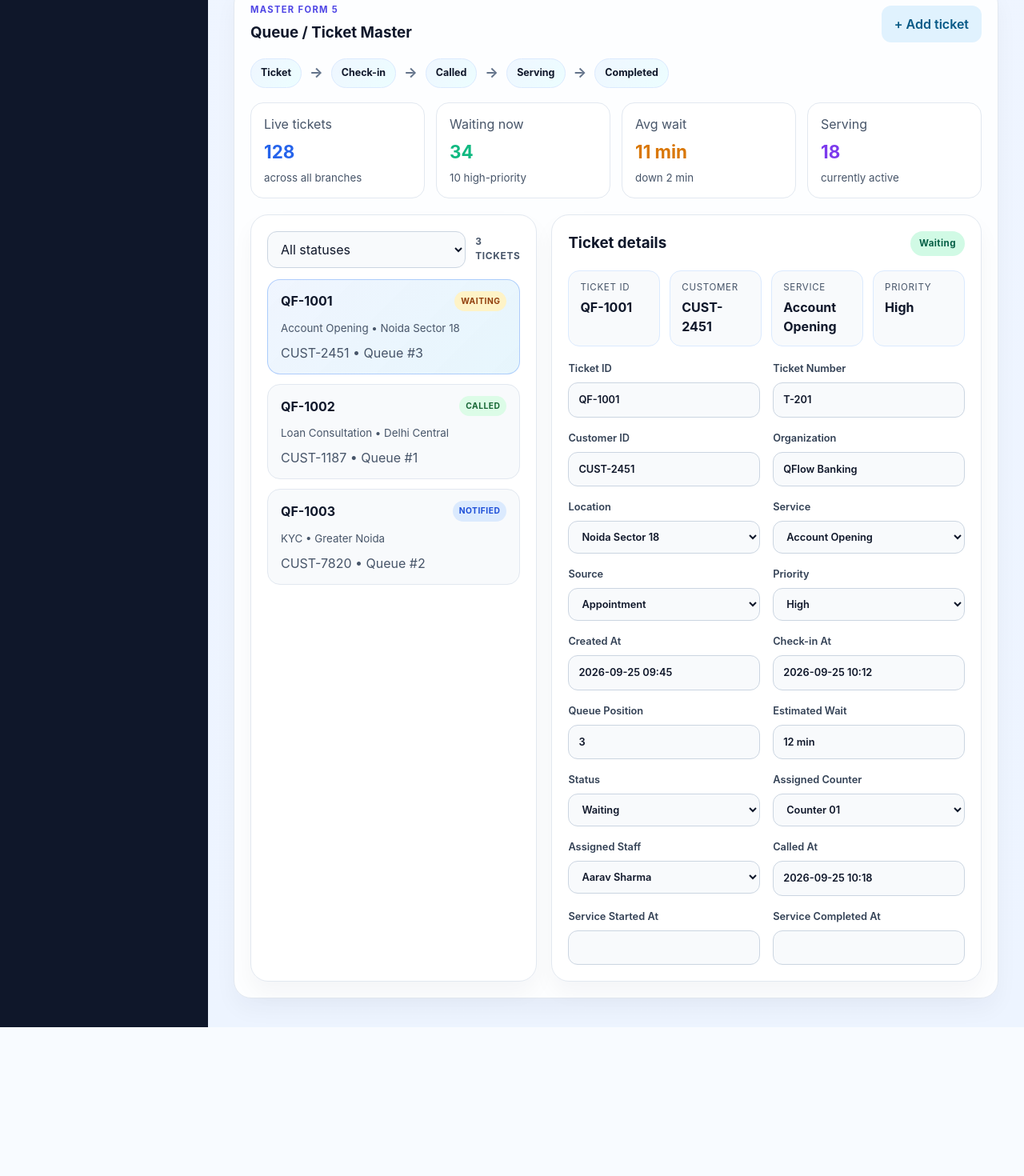
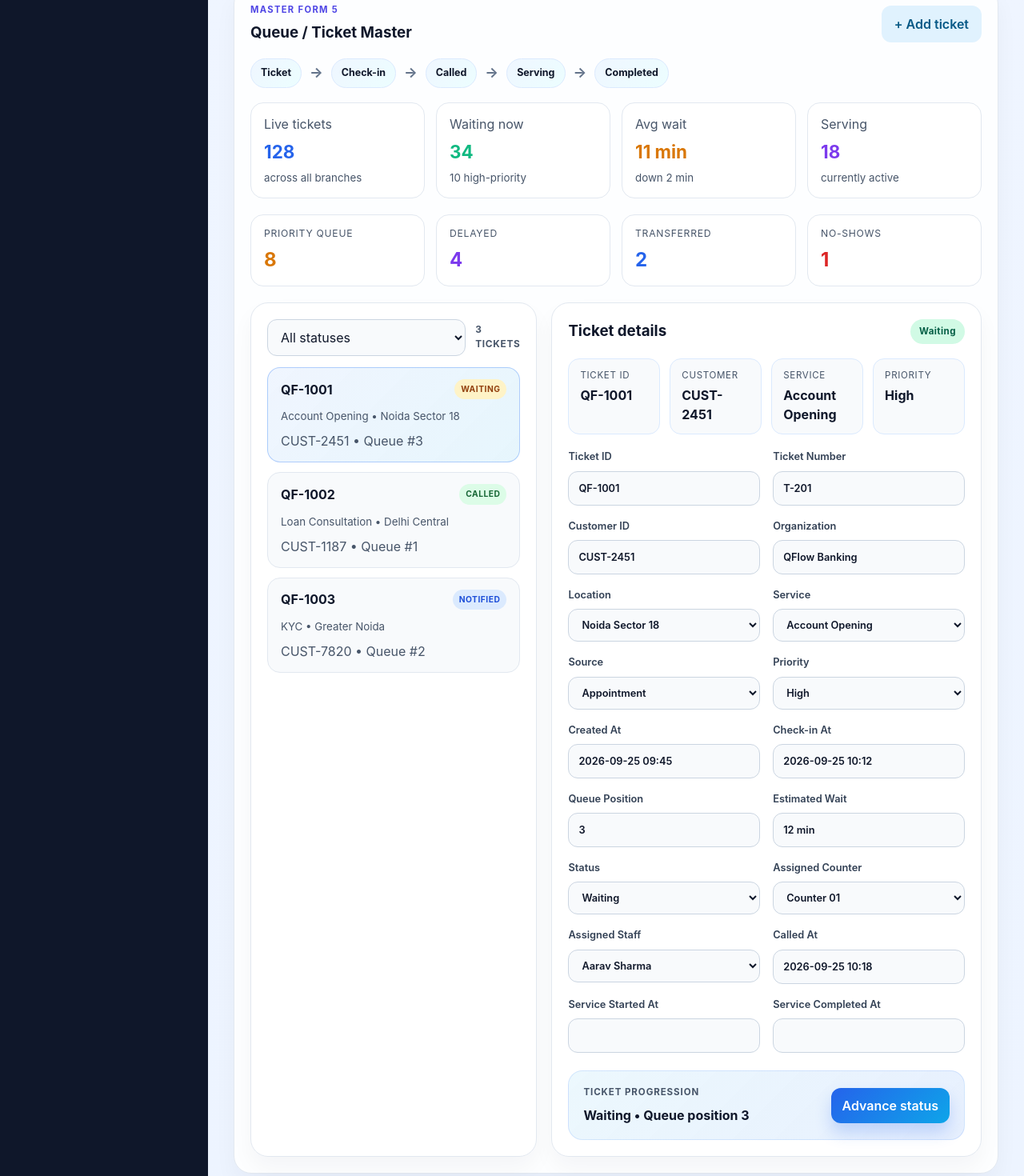
Before and after one commit to KANHAIYAKS108/QFlow, a React (Vite) app: page / in a window 1280 px wide. Shown: the part 3128-4598 px from the top of the page at 80% size. Before the commit the page ends 4412 px from the top, so only its background shows below. Built offline with nearby package versions, Linux system fonts and the light colour scheme.

Commit message:
Add queue operation summary

```diff
--- a/src/App.css
+++ b/src/App.css
@@ -618,6 +618,40 @@ textarea:focus {
   margin-bottom: 20px;
 }
 
+.signal-grid {
+  display: grid;
+  grid-template-columns: repeat(4, minmax(0, 1fr));
+  gap: 14px;
+  margin: 0 0 20px;
+}
+
+.signal-card {
+  background: white;
+  border: 1px solid #e2e8f0;
+  border-radius: 16px;
+  padding: 14px 16px;
+  display: flex;
+  flex-direction: column;
+  gap: 6px;
+}
+
+.signal-card span {
+  color: #475569;
+  font-size: 0.76rem;
+  text-transform: uppercase;
+  letter-spacing: 0.06em;
+}
+
+.signal-card strong {
+  color: #0f172a;
+  font-size: 1.5rem;
+}
+
+.signal-card.amber strong { color: #d97706; }
+.signal-card.purple strong { color: #7c3aed; }
+.signal-card.blue strong { color: #2563eb; }
+.signal-card.red strong { color: #dc2626; }
+
 .summary-card {
   background: white;
   border: 1px solid #e2e8f0;
@@ -830,6 +864,7 @@ textarea:focus {
   }
 
   .stats-grid,
+  .signal-grid,
   .staff-layout,
   .appointment-layout,
   .field-grid,
--- a/src/App.jsx
+++ b/src/App.jsx
@@ -237,6 +237,13 @@ const queueSummary = [
   { label: 'Serving', value: '18', change: 'currently active', tone: 'purple' },
 ]
 
+const queueSignals = [
+  { label: 'Priority queue', value: '8', tone: 'amber' },
+  { label: 'Delayed', value: '4', tone: 'purple' },
+  { label: 'Transferred', value: '2', tone: 'blue' },
+  { label: 'No-shows', value: '1', tone: 'red' },
+]
+
 function App() {
   const [staff, setStaff] = useState(initialStaff)
   const [counters, setCounters] = useState(initialCounters)
@@ -427,6 +434,18 @@ function App() {
 
     setTickets((previous) => [newTicket, ...previous])
     setSelectedTicketId(newTicket.id)
+  }
+
+  const advanceTicketStatus = () => {
+    const cycle = queueStatusOptions
+    const currentIndex = cycle.indexOf(selectedTicket.status)
+    const nextStatus = cycle[(currentIndex + 1) % cycle.length]
+
+    setTickets((previous) =>
+      previous.map((ticket) =>
+        ticket.id === selectedTicketId ? { ...ticket, status: nextStatus } : ticket,
+      ),
+    )
   }
 
   return (
@@ -1044,6 +1063,15 @@ function App() {
             ))}
           </div>
 
+          <div className="signal-grid">
+            {queueSignals.map((signal) => (
+              <div key={signal.label} className={`signal-card ${signal.tone}`}>
+                <span>{signal.label}</span>
+                <strong>{signal.value}</strong>
+              </div>
+            ))}
+          </div>
+
           <div className="appointment-layout">
             <div className="panel appointment-list-panel">
               <div className="catalog-actions">
@@ -1282,6 +1310,18 @@ function App() {
                   />
                 </label>
               </div>
+
+              <div className="queue-box">
+                <div>
+                  <span className="queue-title">Ticket progression</span>
+                  <strong>
+                    {selectedTicket.status} • Queue position {selectedTicket.queuePosition}
+                  </strong>
+                </div>
+                <button type="button" className="primary-btn small-btn" onClick={advanceTicketStatus}>
+                  Advance status
+                </button>
+              </div>
             </div>
           </div>
         </section>
```
